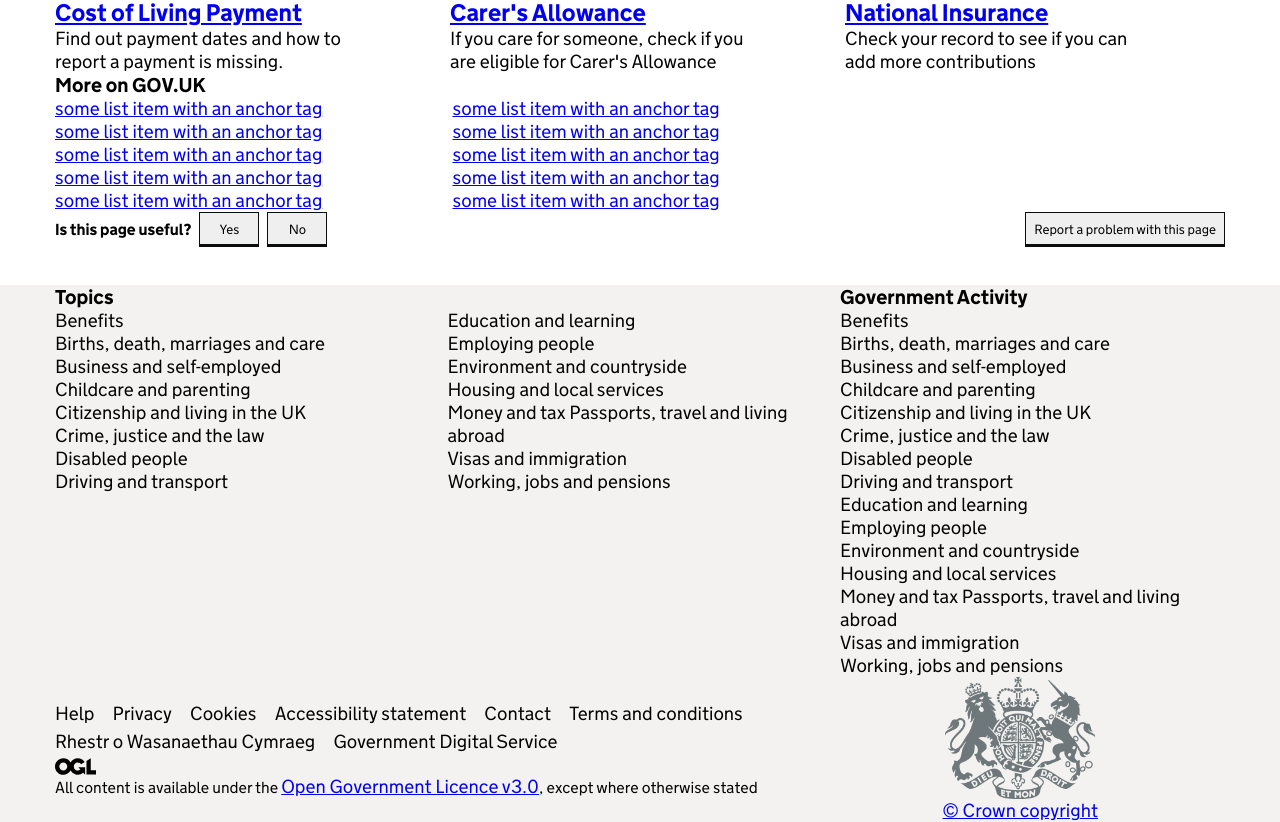
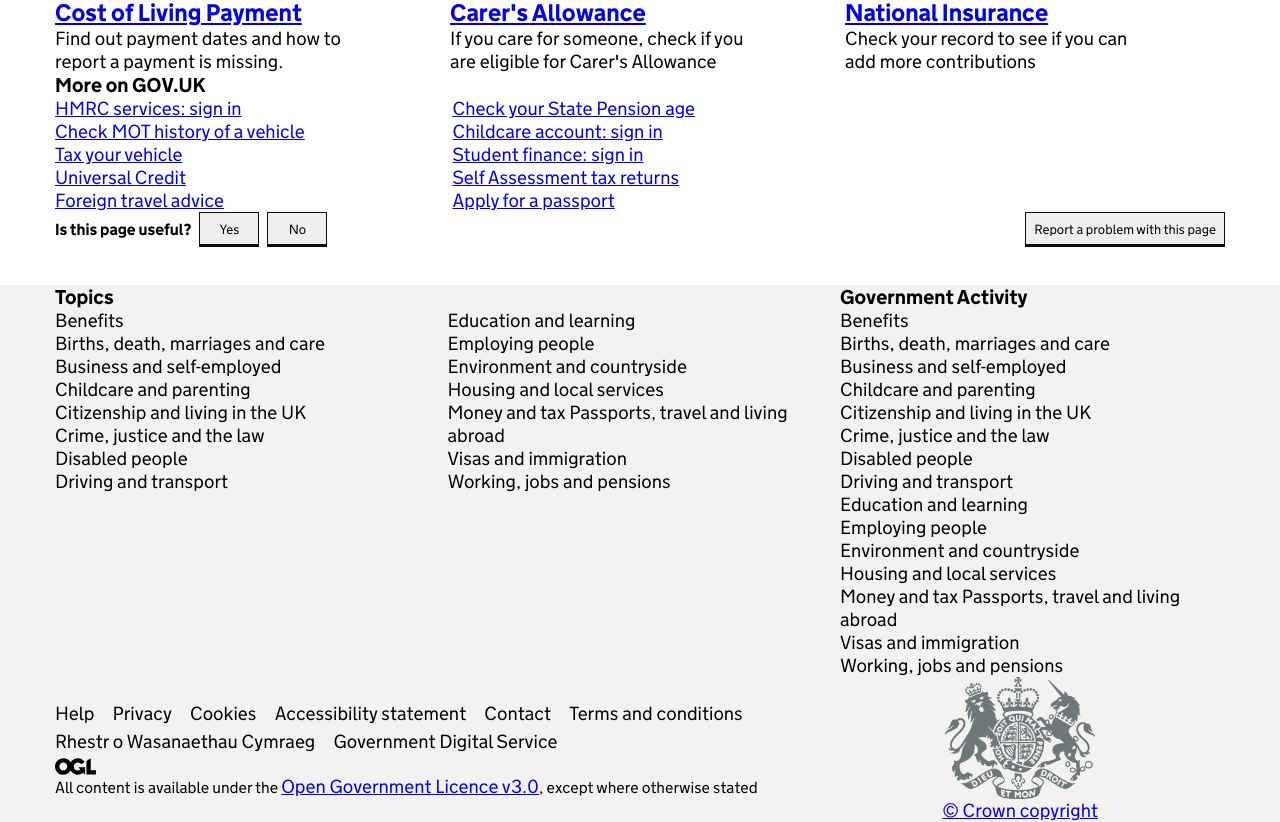
Before and after one commit to alphagov/learningtime-hh-sem2-gov-uk-home-page-in-svelte, a SvelteKit app: page / in a window 1280 px wide. Shown: the part 1460-2282 px from the top of the page. Built offline with nearby package versions, Linux system fonts and the light colour scheme.

Commit message:
Add server loaded data for More Services

```diff
--- a/src/lib/components/home_page_sections/MoreServices/MoreServices.svelte
+++ b/src/lib/components/home_page_sections/MoreServices/MoreServices.svelte
@@ -1,22 +1,20 @@
 <script>
 	import SectionHeading from '../../shared/SectionHeading.svelte';
 	import WidthContainer from '../../shared/WidthContainer.svelte';
+
+	/**
+	 * @type {{ items: { links: any; }; }}
+	 */
+	 export let moreServicesData;
 </script>
 
 <section id="featured-services-section">
 	<WidthContainer>
 		<SectionHeading title="More on GOV.UK" />
 		<ul id="more-services-list">
-			<li><a href="https://www.google.co.uk/">some list item with an anchor tag</a></li>
-			<li><a href="https://www.google.co.uk/">some list item with an anchor tag</a></li>
-			<li><a href="https://www.google.co.uk/">some list item with an anchor tag</a></li>
-			<li><a href="https://www.google.co.uk/">some list item with an anchor tag</a></li>
-			<li><a href="https://www.google.co.uk/">some list item with an anchor tag</a></li>
-			<li><a href="https://www.google.co.uk/">some list item with an anchor tag</a></li>
-			<li><a href="https://www.google.co.uk/">some list item with an anchor tag</a></li>
-			<li><a href="https://www.google.co.uk/">some list item with an anchor tag</a></li>
-			<li><a href="https://www.google.co.uk/">some list item with an anchor tag</a></li>
-			<li><a href="https://www.google.co.uk/">some list item with an anchor tag</a></li>
+			{#each moreServicesData.items.links as linksData}
+				<li><a href={linksData.web_url}>{linksData.content}</a></li>
+			{/each}
 		</ul>
 	</WidthContainer>
 </section>
--- a/src/routes/+page.svelte
+++ b/src/routes/+page.svelte
@@ -17,6 +17,6 @@
 	<ServicesAndInfo servicesAndInfoData={data.data.services_and_info}/>
 	<GovernmentActivity governmentActivityData={data.data.government_activity}/>
 	<FeaturedServices featuredServicesData={data.data.featured_services}/>
-	<MoreServices />
+	<MoreServices moreServicesData={data.data.more_services}/>
 	<PromptContent />
 </main>
--- a/src/routes/data.js
+++ b/src/routes/data.js
@@ -207,6 +207,62 @@ export const jsonData = {
           },
         ]
       }
+    },
+    "more_services": {
+      "items": {
+        "links": [
+          {
+            "id": 4351235,
+            "content": "HMRC services: sign in",
+            "web_url": "https://www.gov.uk/log-in-register-hmrc-online-services"
+          },
+          {
+            "id": 5635645,
+            "content": "Check MOT history of a vehicle",
+            "web_url": "https://www.gov.uk/check-mot-history"
+          },
+          {
+            "id": 76375642,
+            "content": "Tax your vehicle",
+            "web_url": "https://www.gov.uk/vehicle-tax"
+          },
+          {
+            "id": 973257,
+            "content": "Universal Credit",
+            "web_url": "https://www.gov.uk/universal-credit"
+          },
+          {
+            "id": 421461346,
+            "content": "Foreign travel advice",
+            "web_url": "https://www.gov.uk/foreign-travel-advice"
+          },
+          {
+            "id": 12542145,
+            "content": "Check your State Pension age",
+            "web_url": "https://www.gov.uk/state-pension-age"
+          },
+          {
+            "id": 88364726,
+            "content": "Childcare account: sign in",
+            "web_url": "https://www.gov.uk/sign-in-childcare-account"
+          },
+          {
+            "id": 863324,
+            "content": "Student finance: sign in",
+            "web_url": "https://www.gov.uk/student-finance-register-login"
+          },
+          {
+            "id": 12124121,
+            "content": "Self Assessment tax returns",
+            "web_url": "https://www.gov.uk/self-assessment-tax-returns"
+          },
+          {
+            "id": 752726,
+            "content": "Apply for a passport",
+            "web_url": "https://www.gov.uk/apply-renew-passport"
+          },
+        ]
+      }
     }
   }
 }
```
